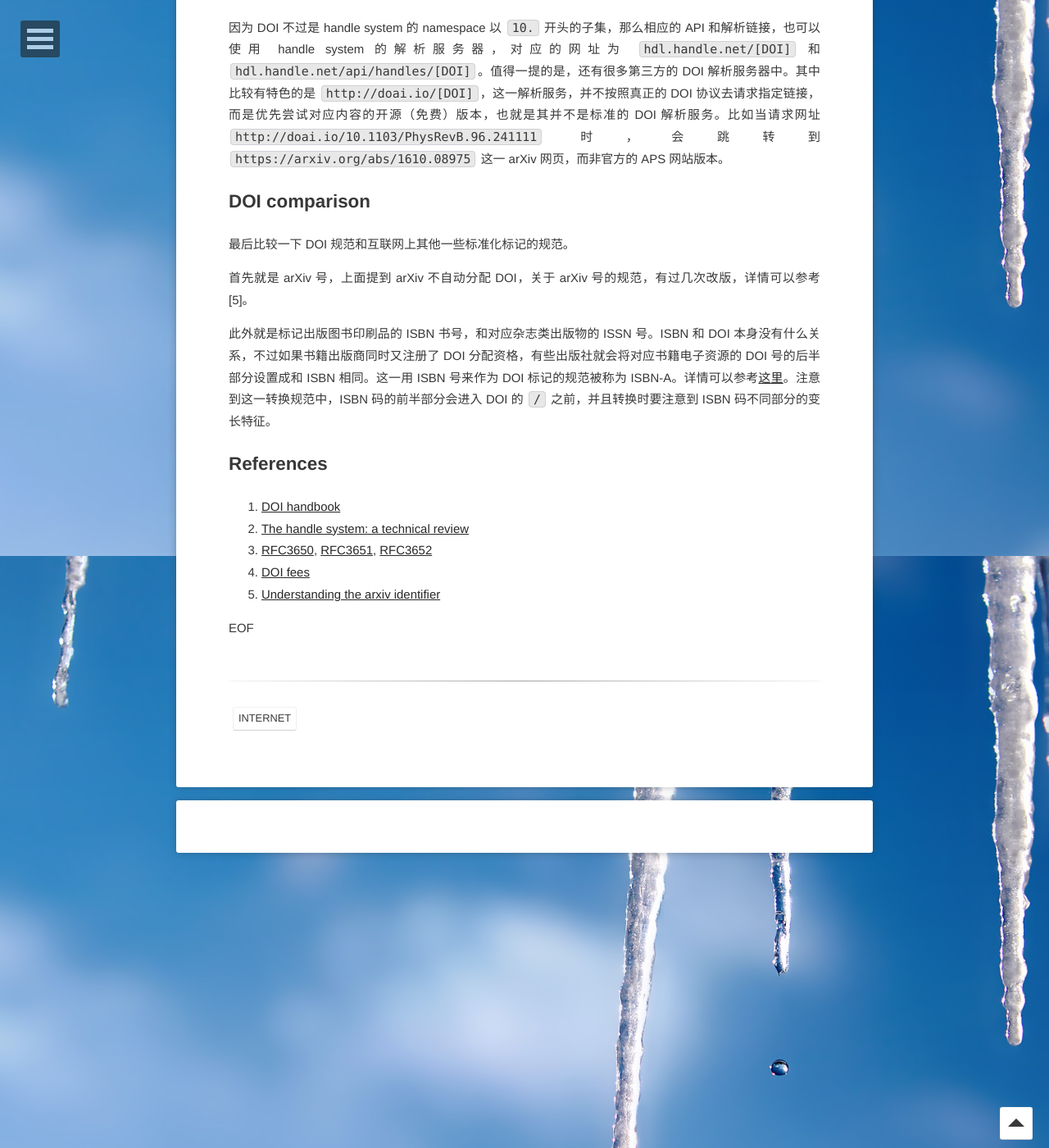
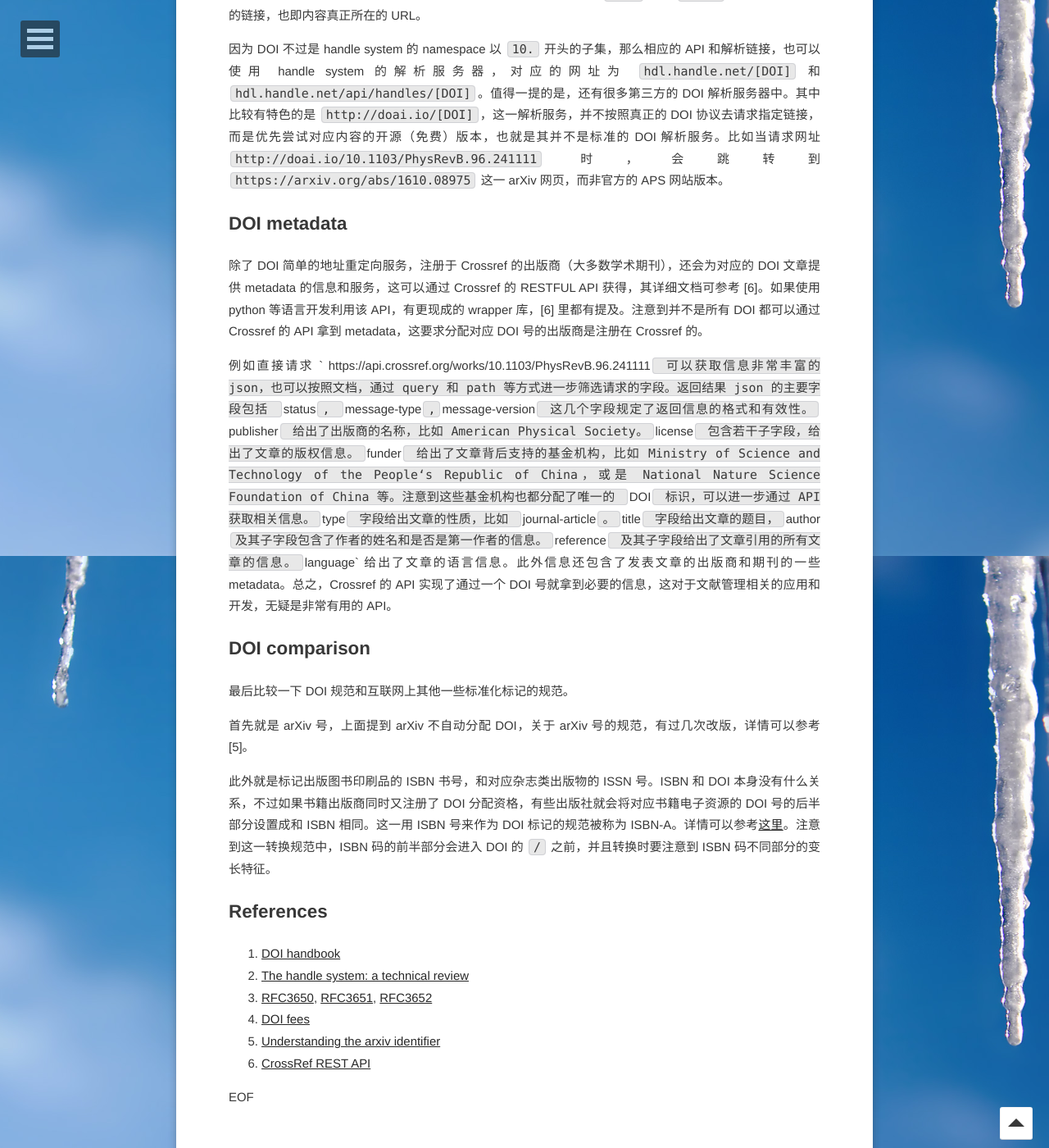
Before and after one commit to refraction-ray/refraction-ray.github.io, a Jekyll site: the page built from _posts/2018-11-05-DOI 浅谈.md, in a window 1280 px wide and 1400 px high, scrolled down 4722 px. Shown: the whole window at 82% size. Built offline with Jekyll 4.4.1, drawn with Linux system fonts in a browser that asks for light colours; comment, search, counter and statistics services are not loaded.

Commit message:
doi metadata update

```diff
--- a/_posts/2018-11-05-DOI 浅谈.md
+++ b/_posts/2018-11-05-DOI 浅谈.md
@@ -120,6 +120,12 @@ $ curl https://doi.org/api/handles/10.1103/PhysRevB.96.241111
 
 因为 DOI 不过是 handle system 的 namespace 以 `10.` 开头的子集，那么相应的 API 和解析链接，也可以使用 handle system 的解析服务器，对应的网址为 `hdl.handle.net/[DOI]` 和 `hdl.handle.net/api/handles/[DOI]`。值得一提的是，还有很多第三方的 DOI 解析服务器中。其中比较有特色的是 `http://doai.io/[DOI]`，这一解析服务，并不按照真正的 DOI 协议去请求指定链接，而是优先尝试对应内容的开源（免费）版本，也就是其并不是标准的 DOI 解析服务。比如当请求网址 `http://doai.io/10.1103/PhysRevB.96.241111` 时，会跳转到 `https://arxiv.org/abs/1610.08975` 这一 arXiv 网页，而非官方的 APS 网站版本。
 
+## DOI metadata
+
+除了 DOI 简单的地址重定向服务，注册于 Crossref 的出版商（大多数学术期刊），还会为对应的 DOI 文章提供 metadata 的信息和服务，这可以通过 Crossref 的 RESTFUL API 获得，其详细文档可参考 [6]。如果使用 python 等语言开发利用该 API，有更现成的 wrapper 库，[6] 里都有提及。注意到并不是所有 DOI 都可以通过 Crossref 的 API 拿到 metadata，这要求分配对应 DOI 号的出版商是注册在 Crossref 的。
+
+例如直接请求 ` https://api.crossref.org/works/10.1103/PhysRevB.96.241111` 可以获取信息非常丰富的 json，也可以按照文档，通过 query 和 path 等方式进一步筛选请求的字段。返回结果 json 的主要字段包括 `status`, `message-type`,`message-version` 这几个字段规定了返回信息的格式和有效性。`publisher` 给出了出版商的名称，比如 American Physical Society。`license` 包含若干子字段，给出了文章的版权信息。`funder` 给出了文章背后支持的基金机构，比如 Ministry of Science and Technology of the People‘s Republic of China，或是 National Nature Science Foundation of China 等。注意到这些基金机构也都分配了唯一的 `DOI` 标识，可以进一步通过 API 获取相关信息。`type` 字段给出文章的性质，比如 `journal-article`。`title` 字段给出文章的题目，`author`及其子字段包含了作者的姓名和是否是第一作者的信息。`reference` 及其子字段给出了文章引用的所有文章的信息。`language` 给出了文章的语言信息。此外信息还包含了发表文章的出版商和期刊的一些 metadata。总之，Crossref 的 API 实现了通过一个 DOI 号就拿到必要的信息，这对于文献管理相关的应用和开发，无疑是非常有用的 API。
+
 ## DOI comparison
 
 最后比较一下 DOI 规范和互联网上其他一些标准化标记的规范。
@@ -136,5 +142,6 @@ $ curl https://doi.org/api/handles/10.1103/PhysRevB.96.241111
 3. [RFC3650](https://www.ietf.org/rfc/rfc3650.txt), [RFC3651](https://www.ietf.org/rfc/rfc3651.txt), [RFC3652](https://www.ietf.org/rfc/rfc3650.txt)
 4. [DOI fees](https://www.crossref.org/fees/)
 5. [Understanding the arxiv identifier](https://arxiv.org/help/arxiv_identifier)
+6. [CrossRef REST API](https://github.com/CrossRef/rest-api-doc)
 
 EOF
```
